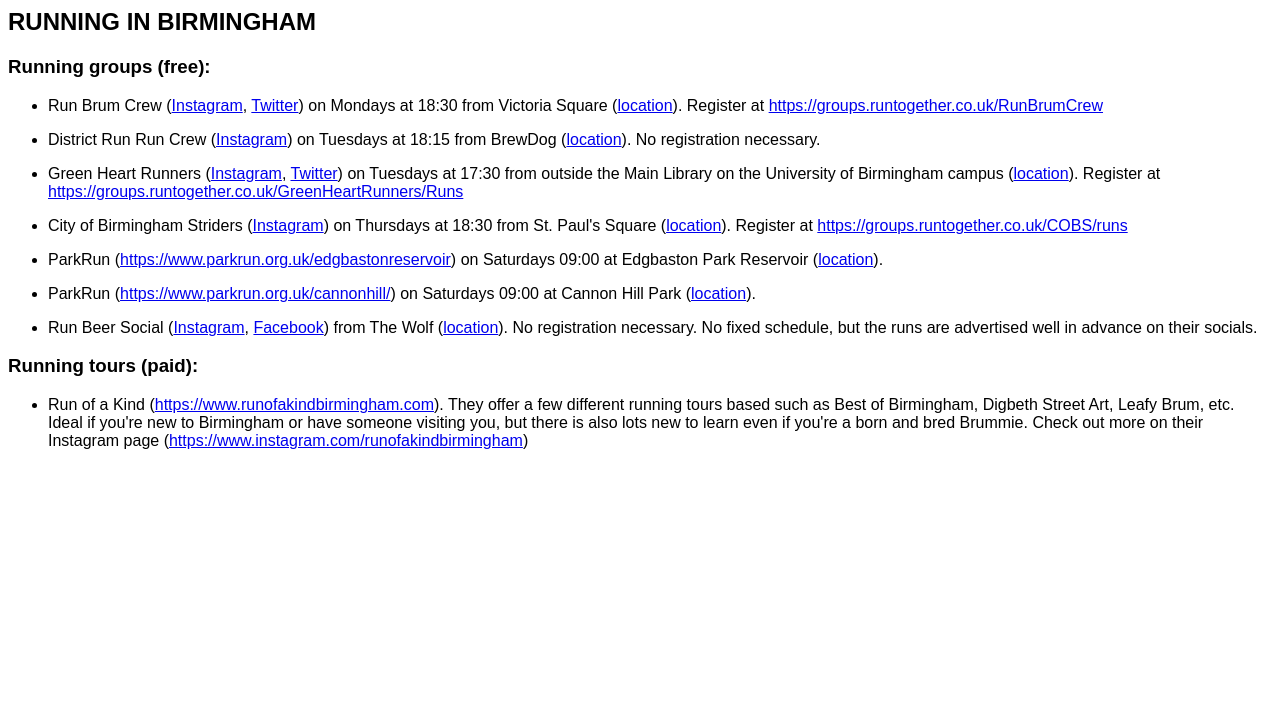
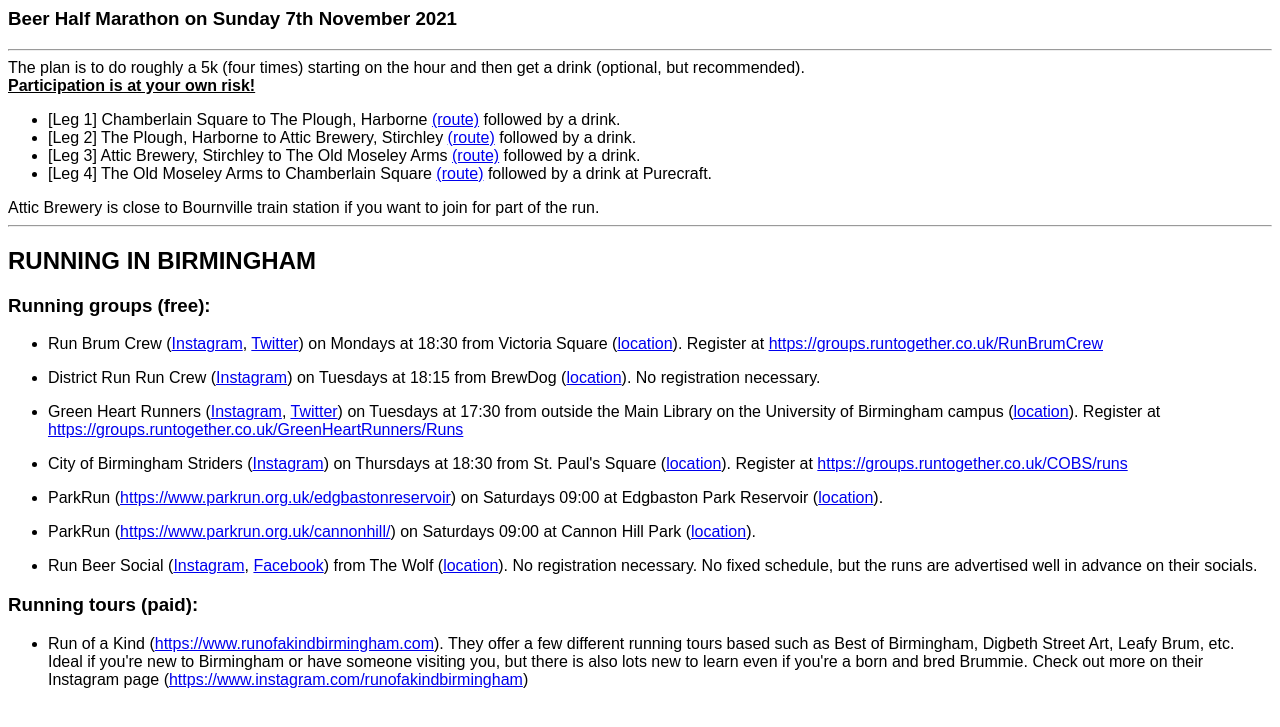
Before and after one commit to rajeshchitnis/rajeshchitnis.github.io, a Jekyll site: the page running.html, which Jekyll copies as it is, in a window 1280 px wide. Shown: the top 727 px of the page. Built offline with Jekyll 4.4.1, drawn with Linux system fonts in a browser that asks for light colours.

Commit message:
Update running.html

```diff
--- a/running.html
+++ b/running.html
@@ -49,7 +49,7 @@
 
 <body>
 
-<!--
+
 <h3>
 Beer Half Marathon on Sunday 7th November 2021
 </h3>
@@ -61,20 +61,19 @@
 <b><u>Participation is at your own risk! </u> </b>
 
 <ul>
-<li> [Start at 2:00 pm] Chamberlain Square to The Plough, Harborne <a href="https://goo.gl/maps/c1D3P6WJMDUHExoW7">(route)</a> followed by a drink.
+<li> [Leg 1] Chamberlain Square to The Plough, Harborne <a href="https://goo.gl/maps/c1D3P6WJMDUHExoW7">(route)</a> followed by a drink.
 
-<li> [Start at 3:00 pm] The Plough, Harborne to Attic Brewery, Stirchley <a href="https://goo.gl/maps/dGzq83bCznPsSr1M8">(route)</a> followed by a drink.
+<li> [Leg 2] The Plough, Harborne to Attic Brewery, Stirchley <a href="https://goo.gl/maps/dGzq83bCznPsSr1M8">(route)</a> followed by a drink.
 
-<li> [Start at 4:00 pm] Attic Brewery, Stirchley to The Old Moseley Arms <a href="https://goo.gl/maps/qNiocmv41FKMwyYz6">(route)</a> followed by a drink.
+<li> [Leg 3] Attic Brewery, Stirchley to The Old Moseley Arms <a href="https://goo.gl/maps/qNiocmv41FKMwyYz6">(route)</a> followed by a drink.
 
-<li> [Start at 5:00 pm] The Old Moseley Arms to Chamberlain Square <a href="https://goo.gl/maps/wJGYb7kVEwqPr2WM6">(route)</a> followed by a drink at Purecraft.
+<li> [Leg 4] The Old Moseley Arms to Chamberlain Square <a href="https://goo.gl/maps/wJGYb7kVEwqPr2WM6">(route)</a> followed by a drink at Purecraft.
 
 </ul>
 Attic Brewery is close to Bournville train station if you want to join for part of the run.
 <br>
 <hr>
 
--->
 
 <h2>
 RUNNING IN BIRMINGHAM
```
